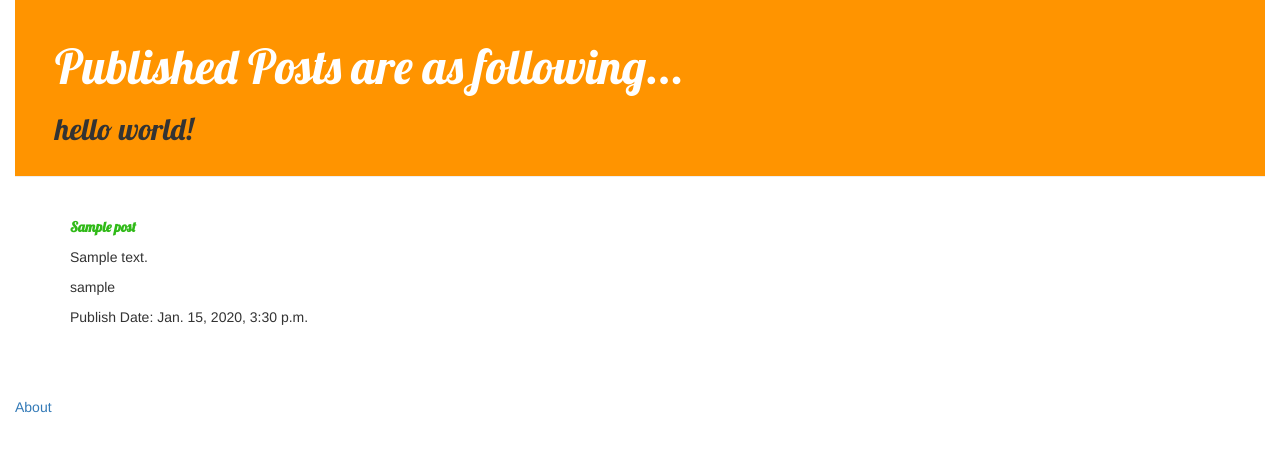
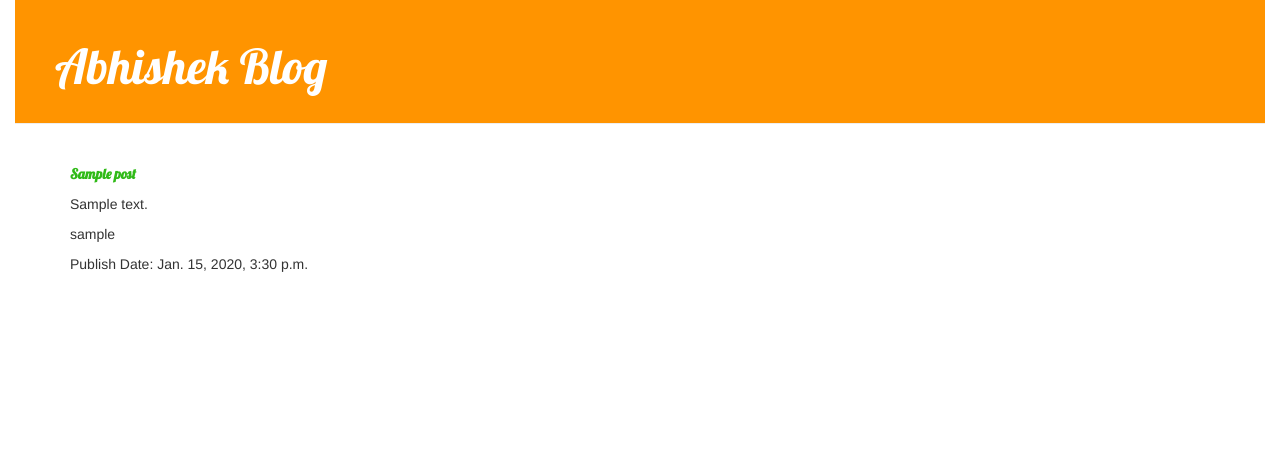
Before and after one commit to abhishek1104/my-first-blog, a Django app: template blog/templates/blog/post_list.html in a window 1280 px wide. Shown: the top 452 px of the page. Run offline with Django 3.2, Linux system fonts and the light colour scheme; the template is opened without the code that fills it: values that come from a table or form of the project are taken from there, others are empty; tables that the repository leaves empty hold one stand-in row (values such as "Sample post"); some libraries are stand-ins or nearby versions.

Commit message:
link in template added 4 June 4_17pm

```diff
--- /dev/null
+++ b/blog/templates/blog/base.html
@@ -0,0 +1,29 @@
+<!DOCTYPE html>
+{% load staticfiles %} <!-- Tells django that static files are to be used in this template -->
+<html>
+
+    <head>
+        <link rel="stylesheet" href="//maxcdn.bootstrapcdn.com/bootstrap/3.2.0/css/bootstrap.min.css">
+        <link rel="stylesheet" href="//maxcdn.bootstrapcdn.com/bootstrap/3.2.0/css/bootstrap-theme.min.css">
+        <link rel="stylesheet" href="{% static 'css/blog.css' %}">
+        <link href="http://fonts.googleapis.com/css?family=Lobster&subset=latin,latin-ext" rel="stylesheet" type="text/css">
+        <title>Abhishek Sharma</title>
+    </head>
+
+    <body>
+<body>
+<div class="page-header">
+    <h1><a href="/">Abhishek Blog</a></h1>
+</div>
+<div class="content container">
+    <div class="row">
+        <div class="col-md-8">
+            {% block content %}
+            {% endblock %}
+        </div>
+    </div>
+</div>
+</body>
+    </body>
+
+</html>
--- a/blog/templates/blog/post_list.html
+++ b/blog/templates/blog/post_list.html
@@ -1,23 +1,7 @@
-<!DOCTYPE html>
-{% load staticfiles %} <!-- Tells django that static files are to be used in this template -->
-<html>
 
-    <head>
-        <link rel="stylesheet" href="//maxcdn.bootstrapcdn.com/bootstrap/3.2.0/css/bootstrap.min.css">
-        <link rel="stylesheet" href="//maxcdn.bootstrapcdn.com/bootstrap/3.2.0/css/bootstrap-theme.min.css">
-        <link rel="stylesheet" href="{% static 'css/blog.css' %}">
-        <link href="http://fonts.googleapis.com/css?family=Lobster&subset=latin,latin-ext" rel="stylesheet" type="text/css">
-        <title>Abhishek Sharma</title>
-    </head>
+{% extends 'blog/base.html' %}
 
-    <body>
-        <div class="page-header">
-        <h1>Published Posts are as following...</h1>
-        <h2>hello world!</h2>
-        </div>
-        <div class="content container">
-            <div class="row">
-                <div class="col-md-8">
+{% block content %}
     {% for post in posts %}
         <br/>
         <div class="post">
@@ -27,12 +11,4 @@
             <p> Publish Date: {{ post.published_date }} </p> <!--This is a comment. Here post is a Django template variable -->
             </div>
     {% endfor %}
-                </div>
-            </div>
-        </div>
-
-
-        <a href="/">About</a><br />
-    </body>
-
-</html>
+{% endblock content %}
--- a/blog/urls.py
+++ b/blog/urls.py
@@ -6,4 +6,5 @@ urlpatterns=[
     url(r'^$',views.index,name='index'),
     url(r'^about2/$',views.index1,name='index1'),
     url(r'^posts/$',views.post_list,name='post_list'),
+    url(r'^posts/(?P<pk>[0-9]+)/$',views.post_detail)
 ]
--- a/blog/views.py
+++ b/blog/views.py
@@ -1,4 +1,4 @@
-from django.shortcuts import render
+from django.shortcuts import render,get_object_or_404
 from django.http import HttpResponse
 from .models import Post #here . means current directory (i.e. blog.models )
 from django.utils import timezone
@@ -15,3 +15,7 @@ def post_list(request):
     posts=Post.objects.filter(published_date__lte=timezone.now()).order_by('-published_date')
     context_dict={'posts' : posts}
     return render(request,'blog/post_list.html', context_dict)
+
+def post_detail(request,pk):
+    post=get_object_or_404(Post, pk=pk)
+    return render(request,'blog/post_detail.html',{'post': post})
```
Also changed, not shown: blog/templates/blog/post_detail.html (added, +12 -0 lines). Lines whose indentation alone changed are shown as unchanged.
